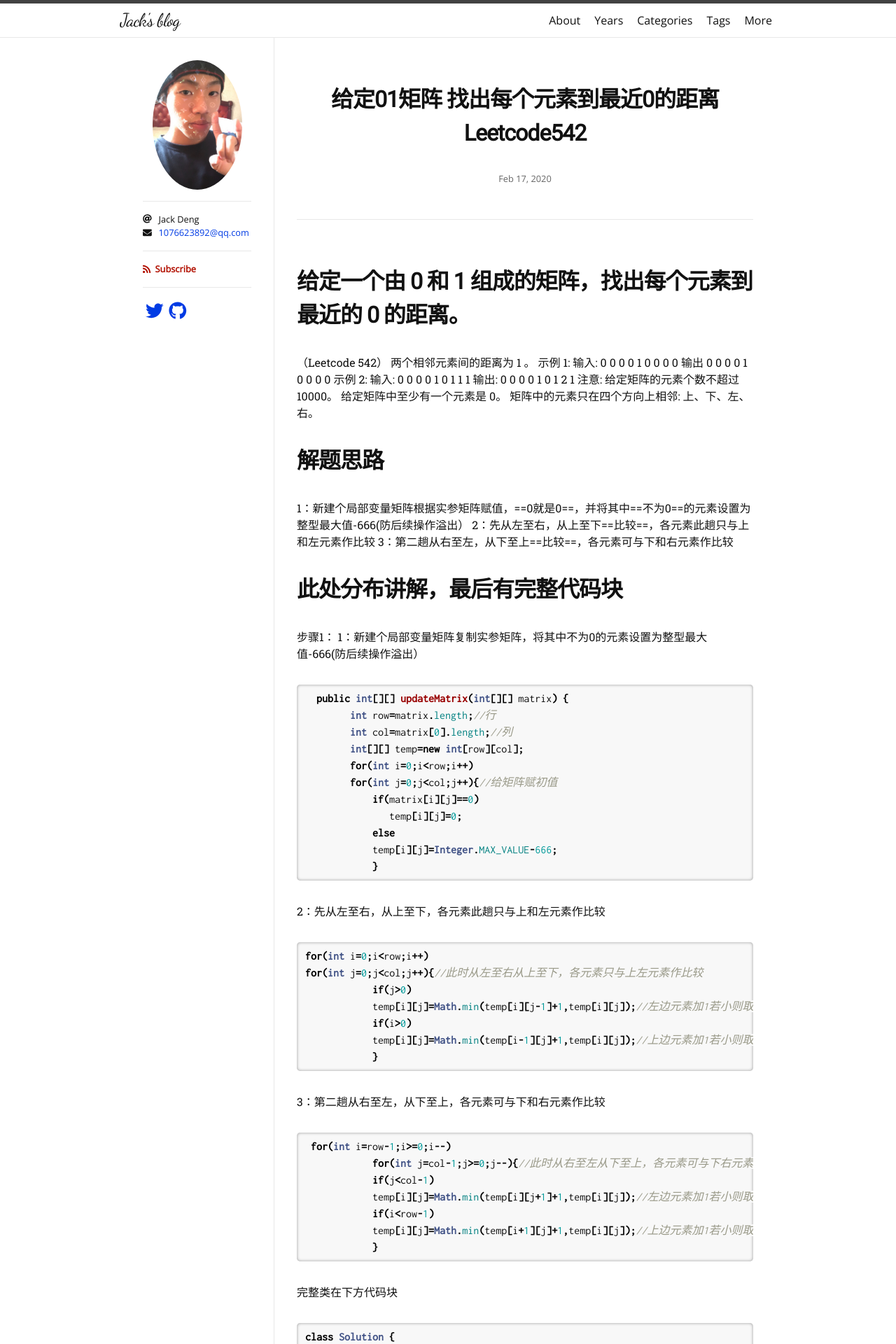
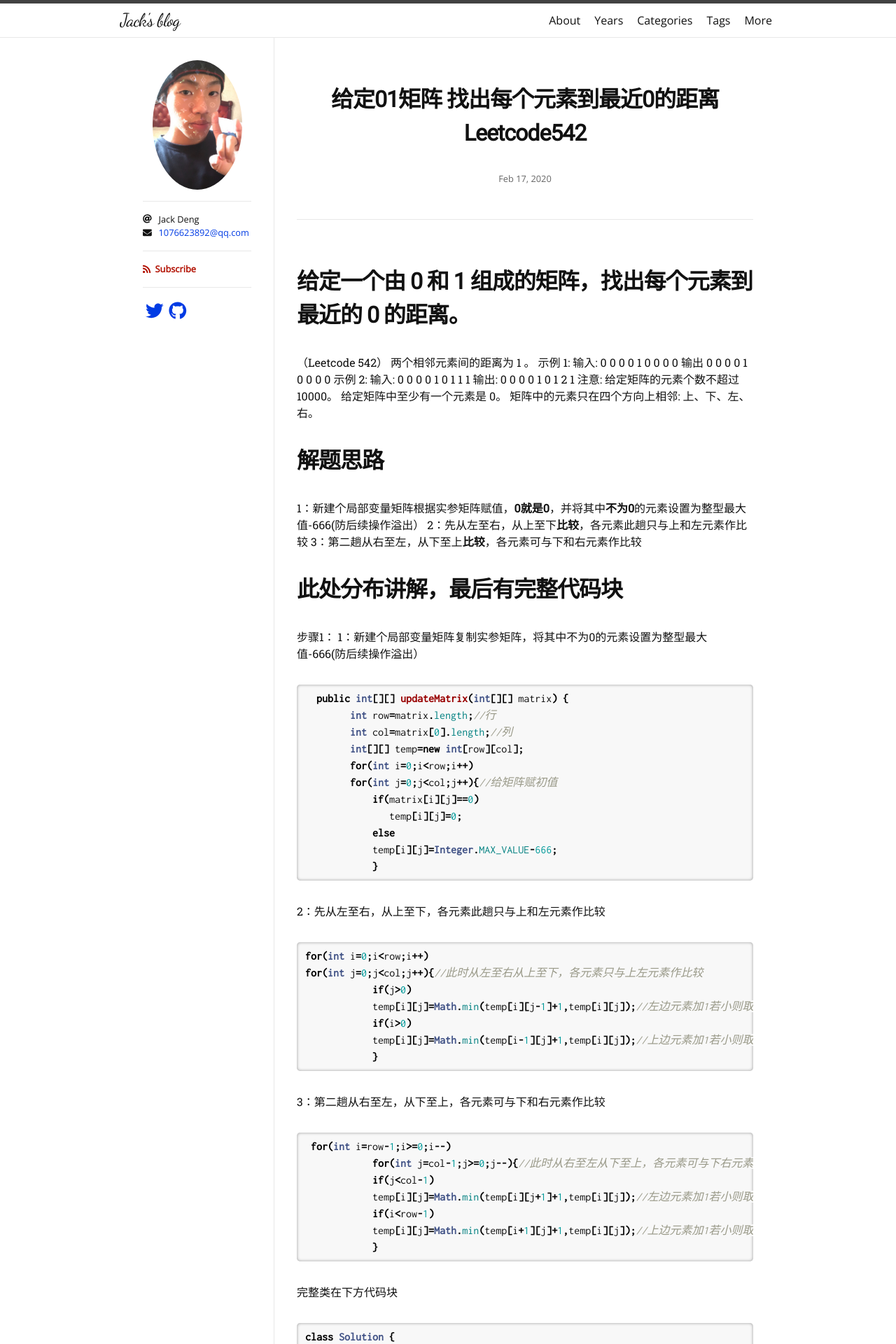
Before and after one commit to Jack-925/jack-925.github.io, a Jekyll site: the page built from _posts/2020-02-17-给定01矩阵-找出每个元素到最近0的距离-leetcode542.md, in a window 1280 px wide. Shown: the top 1920 px of the page at 70% size. Built offline with Jekyll 4.4.1, drawn with Linux system fonts in a browser that asks for light colours; nearby versions of some CDN libraries; some web fonts are replaced.

```diff
--- a/_posts/2020-02-17-给定01矩阵-找出每个元素到最近0的距离-leetcode542.md
+++ b/_posts/2020-02-17-给定01矩阵-找出每个元素到最近0的距离-leetcode542.md
@@ -27,9 +27,9 @@ layout: post
     给定矩阵中至少有一个元素是 0。
     矩阵中的元素只在四个方向上相邻: 上、下、左、右。
 # 解题思路
- 1：新建个局部变量矩阵根据实参矩阵赋值，==0就是0==，并将其中==不为0==的元素设置为整型最大值-666(防后续操作溢出）
- 2：先从左至右，从上至下==比较==，各元素此趟只与上和左元素作比较
-3：第二趟从右至左，从下至上==比较==，各元素可与下和右元素作比较
+ 1：新建个局部变量矩阵根据实参矩阵赋值，**0就是0**，并将其中**不为0**的元素设置为整型最大值-666(防后续操作溢出）
+ 2：先从左至右，从上至下**比较**，各元素此趟只与上和左元素作比较
+3：第二趟从右至左，从下至上**比较**，各元素可与下和右元素作比较
 # 此处分布讲解，最后有完整代码块
 步骤1：
  1：新建个局部变量矩阵复制实参矩阵，将其中不为0的元素设置为整型最大值-666(防后续操作溢出）
```
